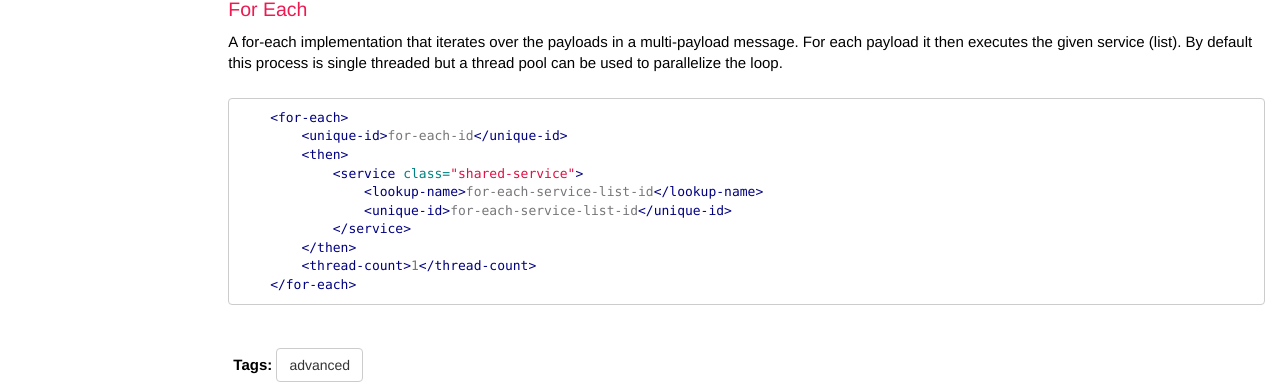
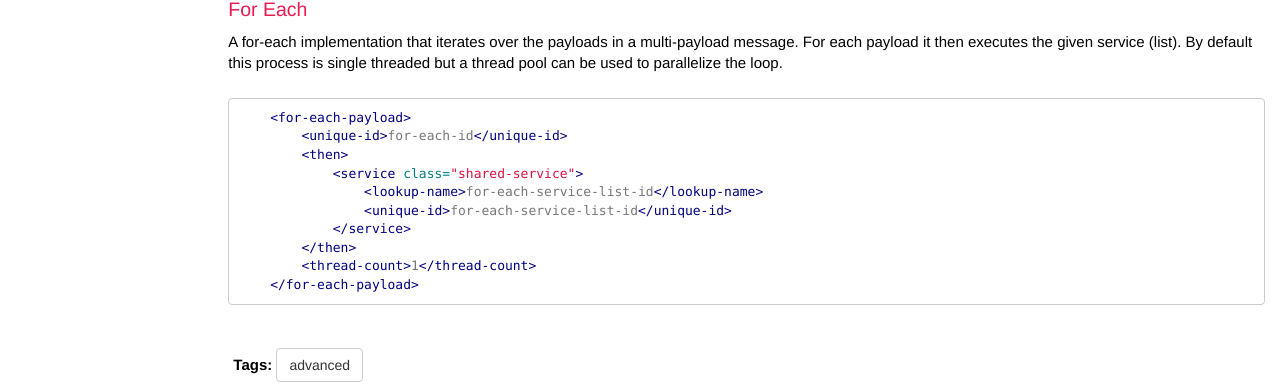
Before and after one commit to adaptris/interlok-docs-legacy, a Jekyll site: the page built from pages/advanced/advanced-multi-payload-messages.markdown, in a window 1280 px wide and 900 px high, scrolled down 2144 px. Shown: the part 181-565 px from the top of the window. Built offline with Jekyll 4.4.1, drawn with Linux system fonts in a browser that asks for light colours; nearby versions of some CDN libraries; comment, search, counter and statistics services are not loaded.

Commit message:
Update multi-payload documentation

````diff
--- a/pages/advanced/advanced-multi-payload-messages.markdown
+++ b/pages/advanced/advanced-multi-payload-messages.markdown
@@ -120,7 +120,7 @@ service (list). By default this process is single threaded but a thread
 pool can be used to parallelize the loop.
 
 ```xml
-    <for-each>
+    <for-each-payload>
         <unique-id>for-each-id</unique-id>
         <then>
             <service class="shared-service">
@@ -129,5 +129,5 @@ pool can be used to parallelize the loop.
             </service>
         </then>
         <thread-count>1</thread-count>
-    </for-each>
+    </for-each-payload>
 ```
````
